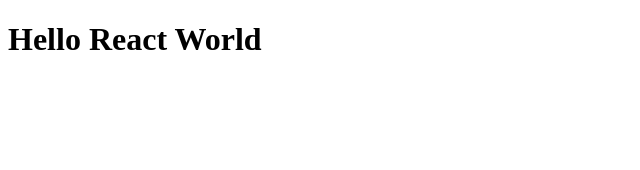
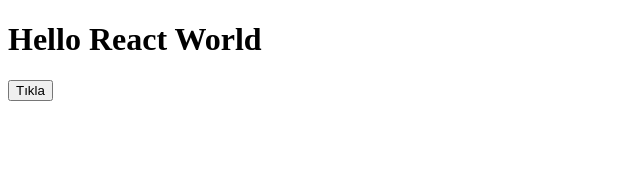
Before and after one commit to dursunkokturk/Front-End-School-React-JS-Lectures, a React (Vite) app in the folder React-JS-Lectures/: page / in a window 1280 px wide. Shown: the top 170 px of the page, without its empty margins (0-640 px from the left). Built offline with nearby package versions, Linux system fonts and the light colour scheme.

Commit message:
react-js-lectures klasoru icindeki src klasoru icindeki app.jsx dosyasinda buton fonksiyonu olusturuldu, app.jsx dosyasindaki app function icinde buton fonksiyonu component olarak eklendi

```diff
--- a/React-JS-Lectures/src/App.jsx
+++ b/React-JS-Lectures/src/App.jsx
@@ -2,6 +2,15 @@
   return (
     <>
       <h1>Hello React World</h1>
+      <MyButton />
     </>
   )
 }
+
+function MyButton() {
+  return (
+    <>
+      <button>Tıkla</button>
+    </>
+  )
+}
```
